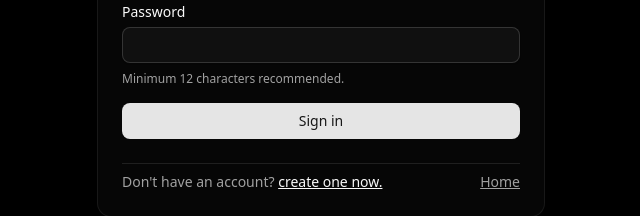
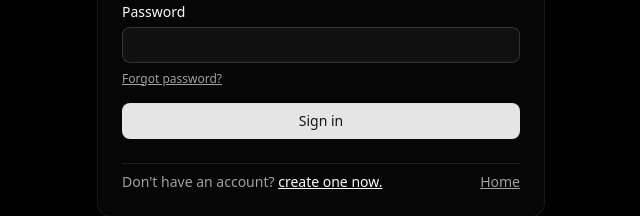
Before and after one commit to kr4k3n22/atlas, a Next.js app: page /login in a window 1280 px wide. Shown: the part 395-611 px from the top of the page, without its empty margins (319-959 px from the left). Built offline with nearby package versions, Linux system fonts and the light colour scheme.

Commit message:
Update login-client to include password reset link
Replaced password minimum character recommendation with a 'Forgot password?' link.

```diff
--- a/src/app/login/login-client.tsx
+++ b/src/app/login/login-client.tsx
@@ -73,7 +73,11 @@ export default function UserLoginClient() {
                   onChange={(e) => setPassword(e.target.value)}
                   autoComplete="current-password"
                 />
-                <p className="text-xs text-muted-foreground">Minimum 12 characters recommended.</p>
+                <div className="text-xs">
+                  <Link className="underline text-muted-foreground" href="/reset-password">
+                    Forgot password?
+                  </Link>
+                </div>
               </div>
 
               {err ? <p className="text-sm text-red-400">{err}</p> : null}
```
